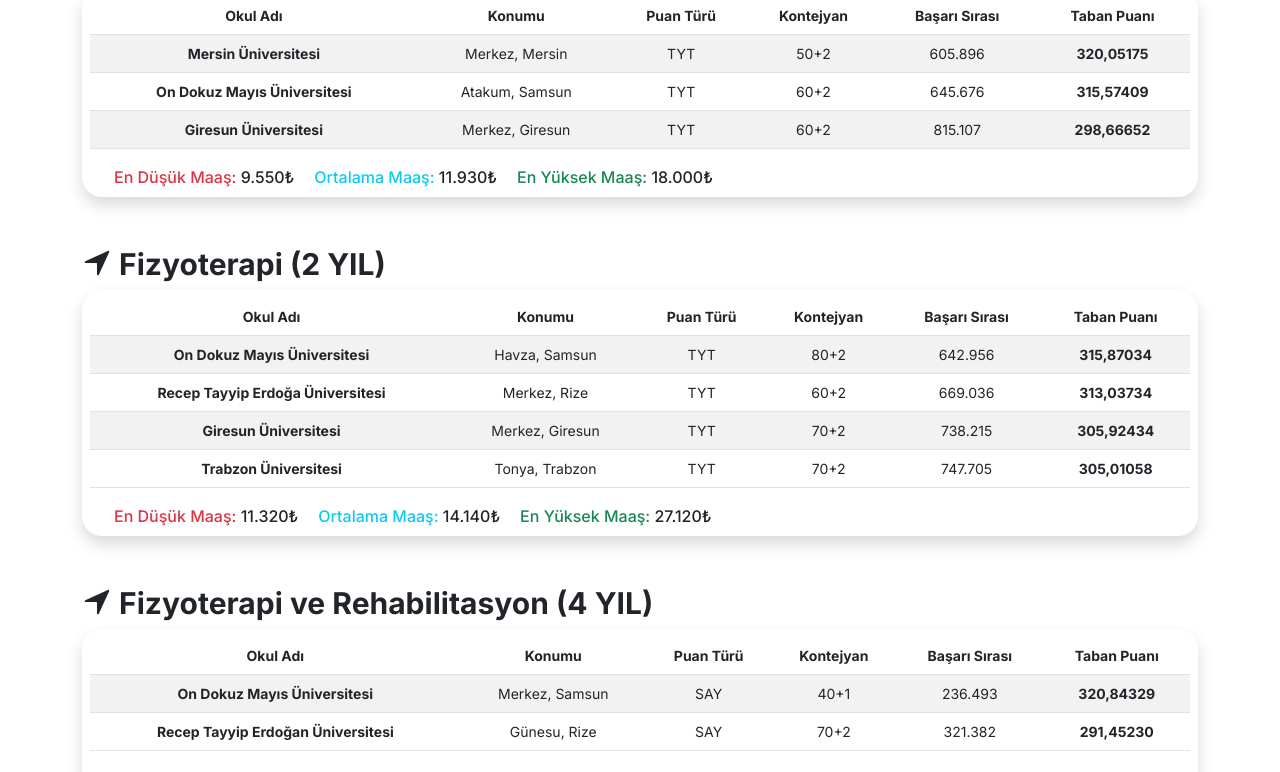
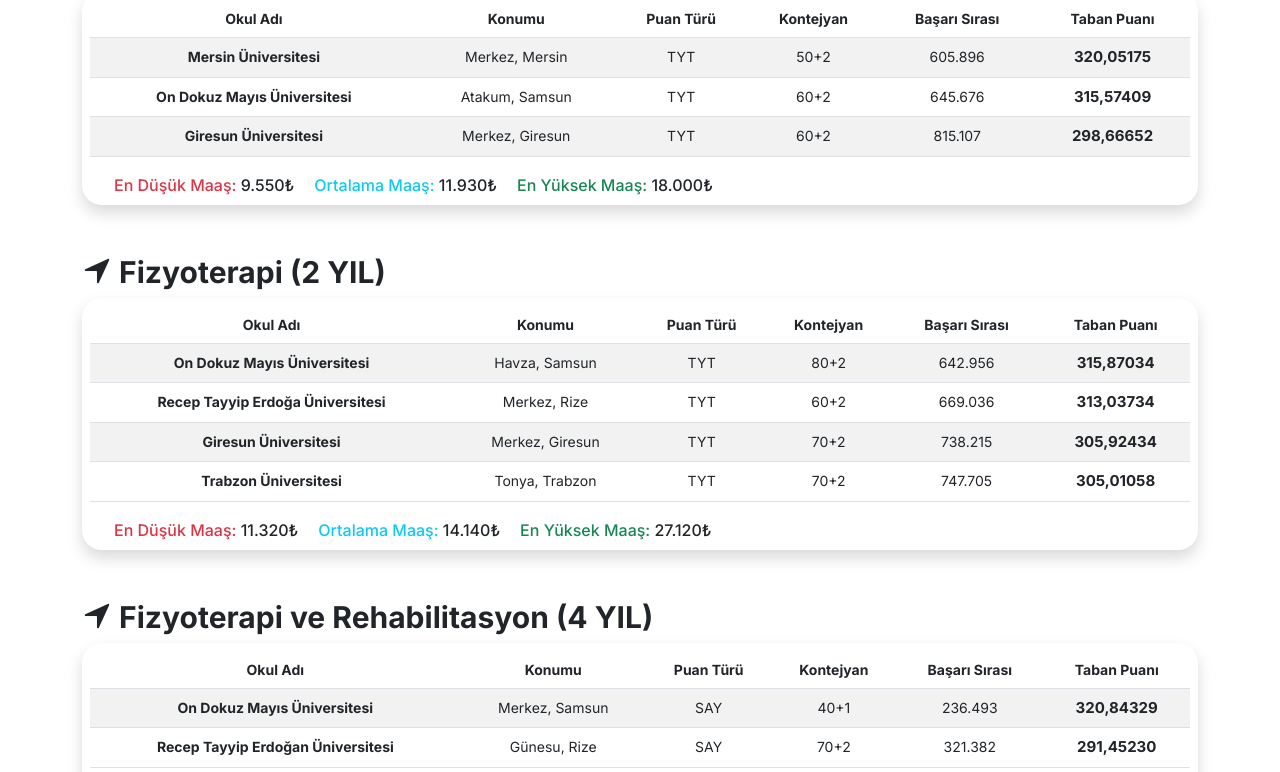
Before and after one commit to bor4gg/bor4gg.github.io, a plain HTML site: page index.html in a window 1280 px wide. Shown: the part 463-1235 px from the top of the page. Drawn offline with nearby package versions, Linux system fonts and the light colour scheme.

Commit message:
CSS Güncellemesi

```diff
--- a/assets/css/main.scss
+++ b/assets/css/main.scss
@@ -72,6 +72,10 @@
     border-radius: 20px;
 }
 
+.fw-bold {
+    font-size: 15px !important;
+}
+
 @keyframes kalp {
     0% {
         transform: scale(1);
```
Also changed, not shown: assets/css/dist/main.css.
